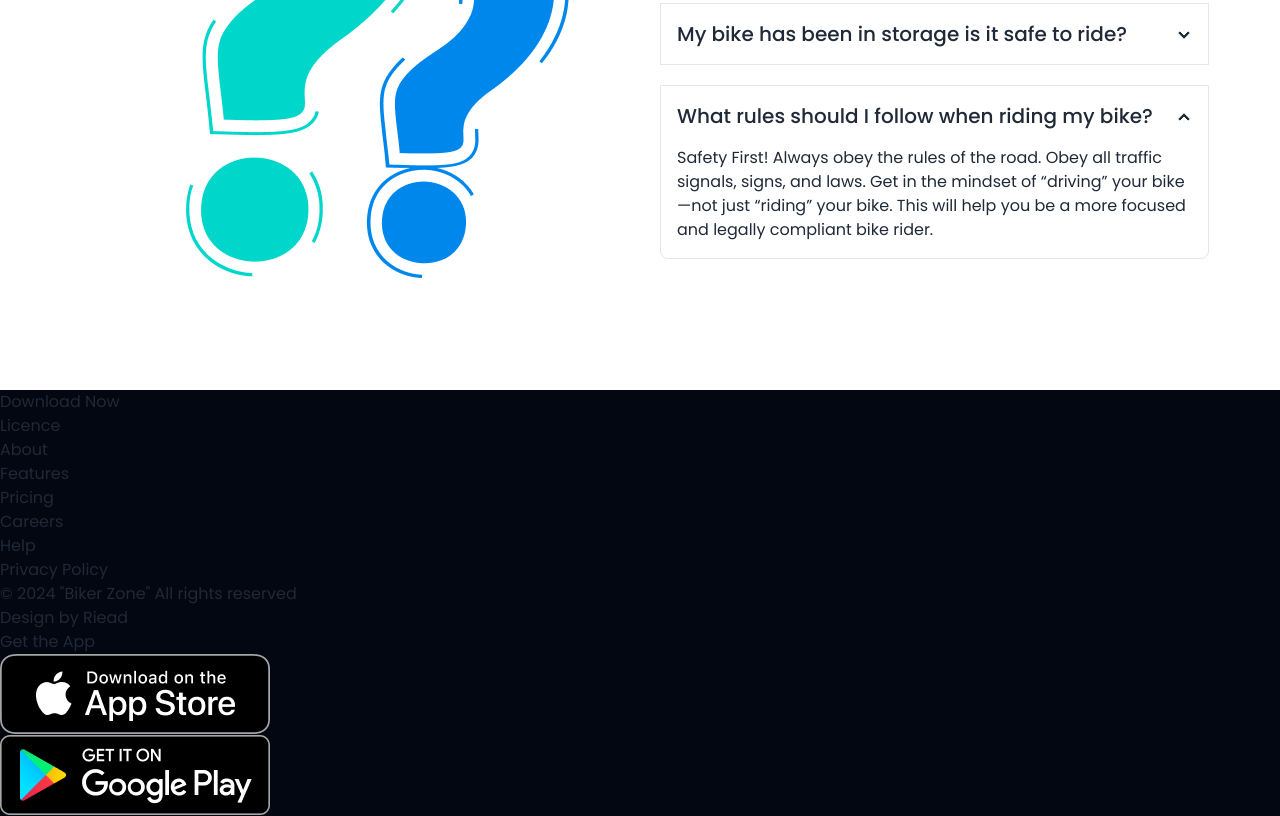
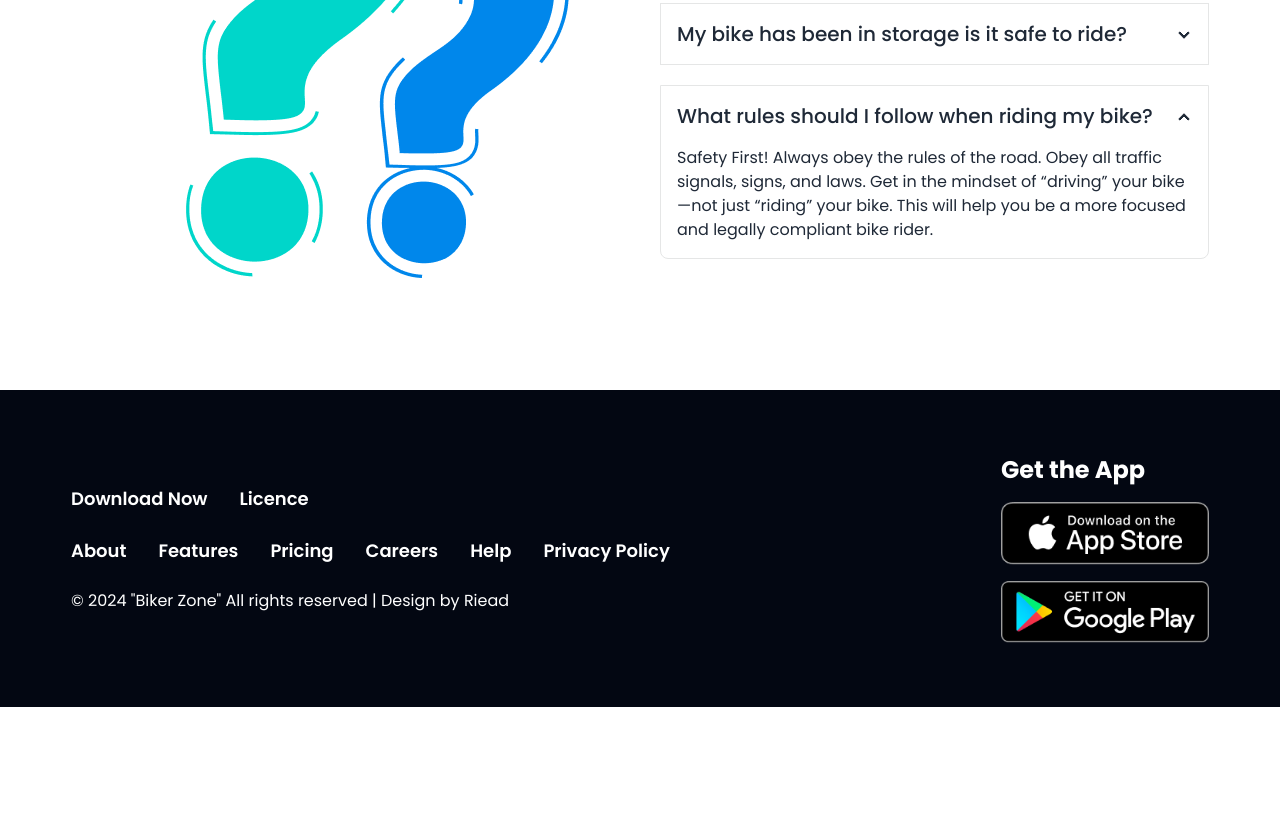
Before and after one commit to mdrieadmia/biker-zone, a plain HTML site: page index.html in a window 1280 px wide. Shown: the part 3204-4020 px from the top of the page. After the commit the page ends 3911 px from the top, so only its background shows below. Drawn offline with nearby package versions, Linux system fonts and the light colour scheme.

Commit message:
Footer content added

```diff
--- a/index.html
+++ b/index.html
@@ -301,26 +301,28 @@
       </section>
     </main>
     <footer class="bg-gray-950 mt-28">
-      <div class="container mx-auto ">
-        <div>
-          <ul>
-            <li>Download Now</li>
-            <li>Licence</li>
-          </ul>
-          <ul>
-            <li>About</li>
-            <li>Features</li>
-            <li>Pricing</li>
-            <li>Careers</li>
-            <li>Help</li>
-            <li>Privacy Policy</li>
-          </ul>
-          <p>&copy; 2024 "Biker Zone" All rights reserved <br> Design by <a target="_blank" href="https://riead.netlify.app">Riead</a></p>
-        </div>
-        <div>
-          <h3>Get the App</h3>
-          <img src="./images/others/ios.png" alt="">
-          <img src="./images/others/android.png" alt="">
+      <div class="container lg:max-w-[1170px] mx-auto px-4">
+        <div class="flex flex-col md:flex-row  gap-10 py-16 text-white md:justify-between md:items-center">
+          <div>
+            <ul class="flex gap-8">
+              <li class="font-semibold text-lg"><a href="#">Download Now</a></li>
+              <li class="font-semibold text-lg">Licence</li>
+            </ul>
+            <ul class="flex gap-8 mt-6">
+              <li class="font-semibold text-lg">About</li>
+              <li class="font-semibold text-lg">Features</li>
+              <li class="font-semibold text-lg">Pricing</li>
+              <li class="font-semibold text-lg">Careers</li>
+              <li class="font-semibold text-lg">Help</li>
+              <li class="font-semibold text-lg">Privacy Policy</li>
+            </ul>
+            <p class="text-base mt-6">&copy; 2024 "Biker Zone" All rights reserved | Design by <a target="_blank" href="https://riead.netlify.app">Riead</a></p>
+          </div>
+          <div class="space-y-4 flex justify-start flex-col">
+            <h3 class="font-bold text-2xl">Get the App</h3>
+            <img class="w-52" src="./images/others/ios.png" alt="">
+            <img class="w-52" src="./images/others/android.png" alt="">
+          </div>
         </div>
       </div>
     </footer>
```
